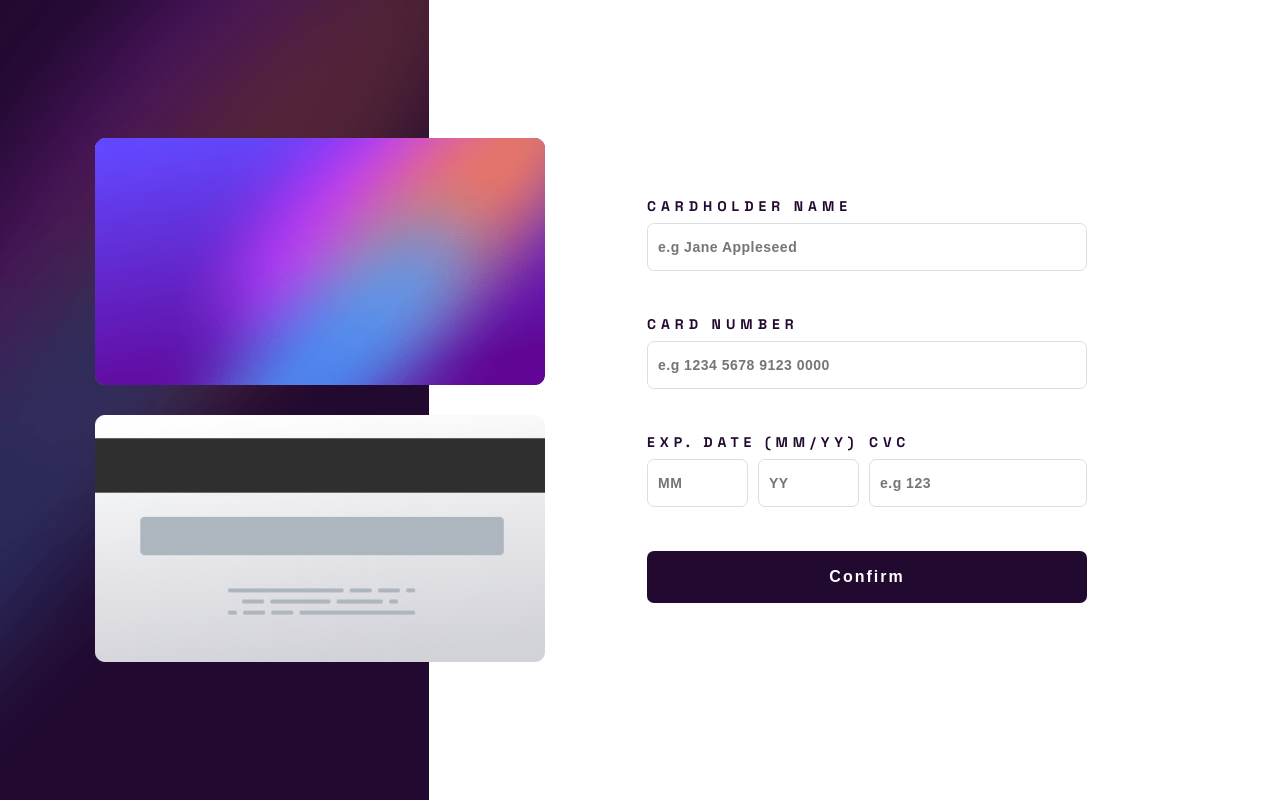
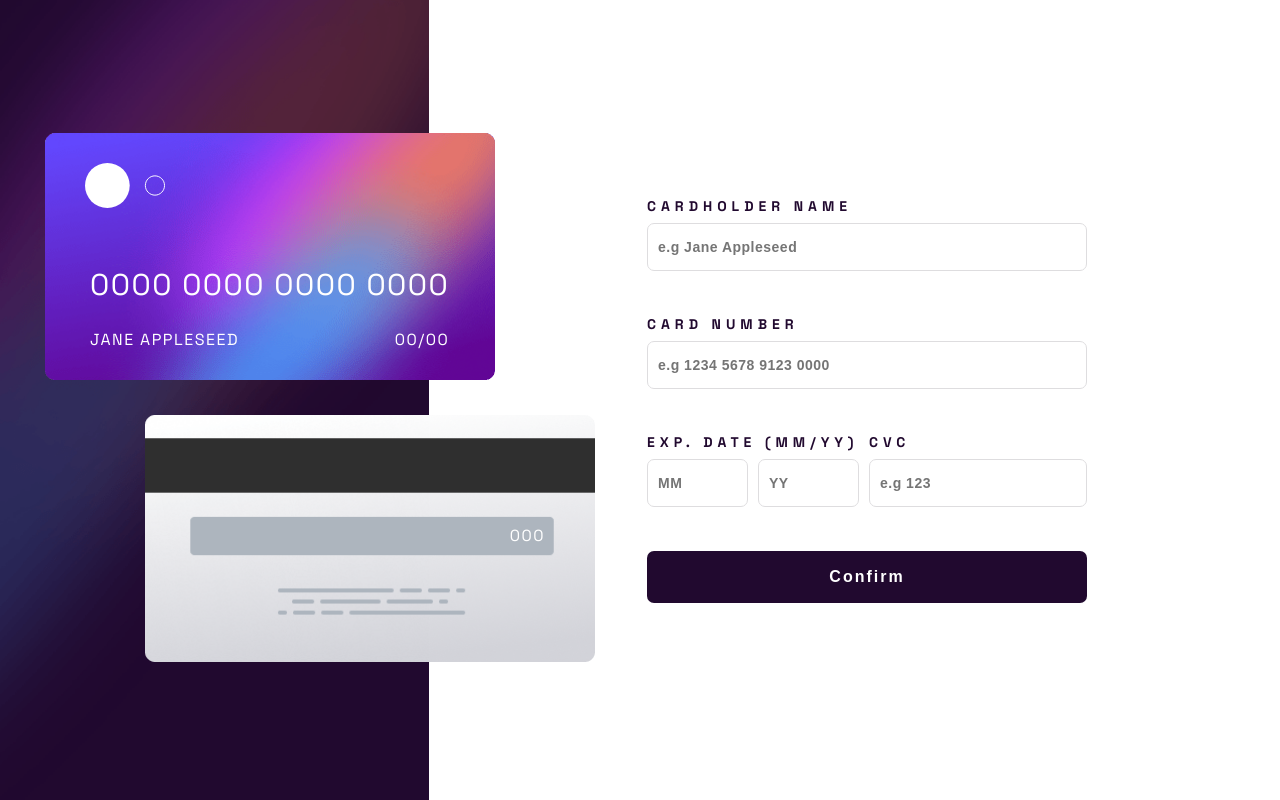
Before and after one commit to eivindsimonsen/interactive-card, a React (Vite) app: page / in a window 1280 px wide. Built offline with nearby package versions, Linux system fonts and the light colour scheme.

Commit message:
Added respective card details

```diff
--- a/src/components/cards/BackCard.jsx
+++ b/src/components/cards/BackCard.jsx
@@ -2,10 +2,13 @@ import image from "../../assets/bg-card-back.png";
 
 function BackCard() {
   return (
-    <img
-      src={image}
-      alt=""
-    />
+    <div className="back-card">
+      <img
+        src={image}
+        alt=""
+      />
+      <p>000</p>
+    </div>
   );
 }
 
--- a/src/components/cards/FrontCard.jsx
+++ b/src/components/cards/FrontCard.jsx
@@ -1,11 +1,26 @@
 import image from "../../assets/bg-card-front.png";
+import logo from "../../assets/card-logo.svg";
 
 function FrontCard() {
   return (
-    <img
-      src={image}
-      alt=""
-    />
+    <div className="front-card">
+      <img
+        src={image}
+        alt=""
+      />
+      <img
+        src={logo}
+        alt=""
+        className="card-logo"
+      />
+      <div className="front-card-details">
+        <p className="front-card-account-number">0000 0000 0000 0000</p>
+        <div className="front-card-name-exp">
+          <p>Jane Appleseed</p>
+          <p>00/00</p>
+        </div>
+      </div>
+    </div>
   );
 }
 
```
